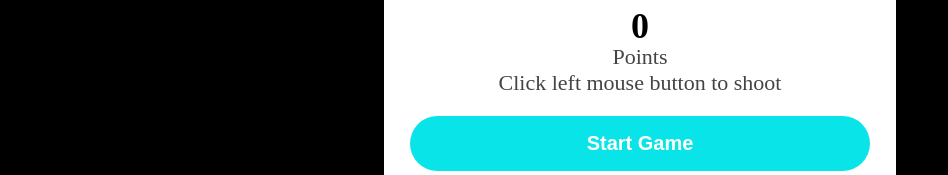
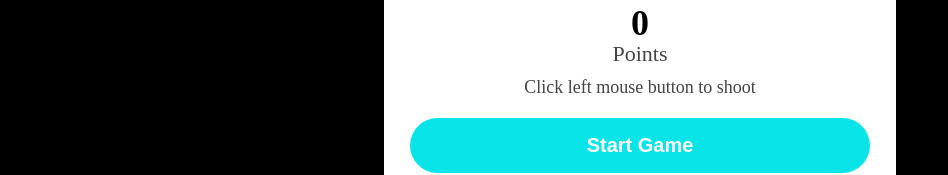
Before and after one commit to VerYTroll/BanBong-Canvas-, a plain HTML site: page index.html in a window 1280 px wide. Shown: the part 306-481 px from the top of the page, without its empty margins (0-948 px from the left). Drawn offline with Linux system fonts and the light colour scheme.

Commit message:
Update style.css

```diff
--- a/style.css
+++ b/style.css
@@ -52,6 +52,11 @@ body {
     font-size: 22px;
 }
 
+.whiteTable span:nth-child(3) {
+    margin-top: 10px;
+    font-size: 18px;
+}
+
 .whiteTable #bigScore {
     line-height: 1;
     color: black;
```
